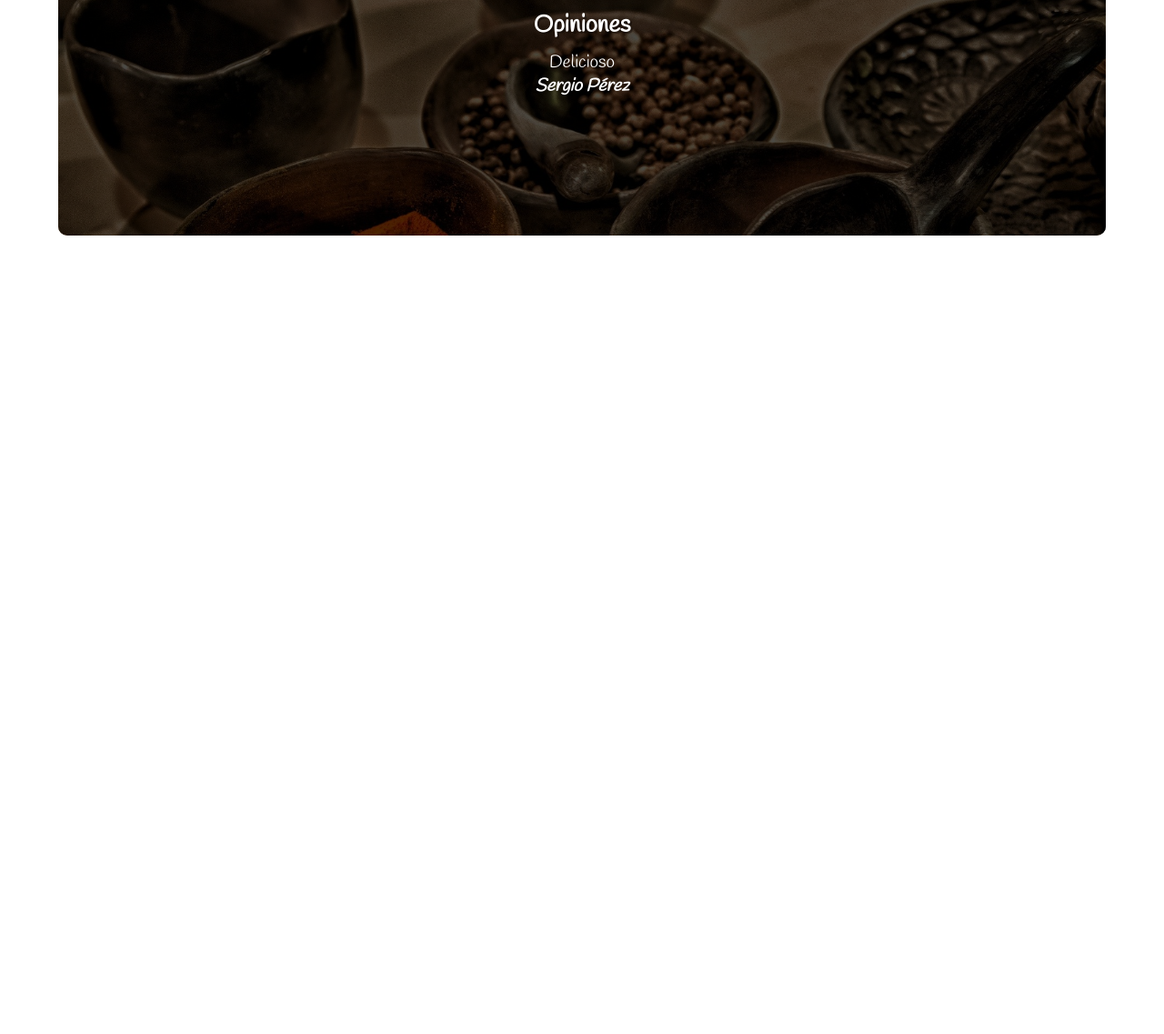
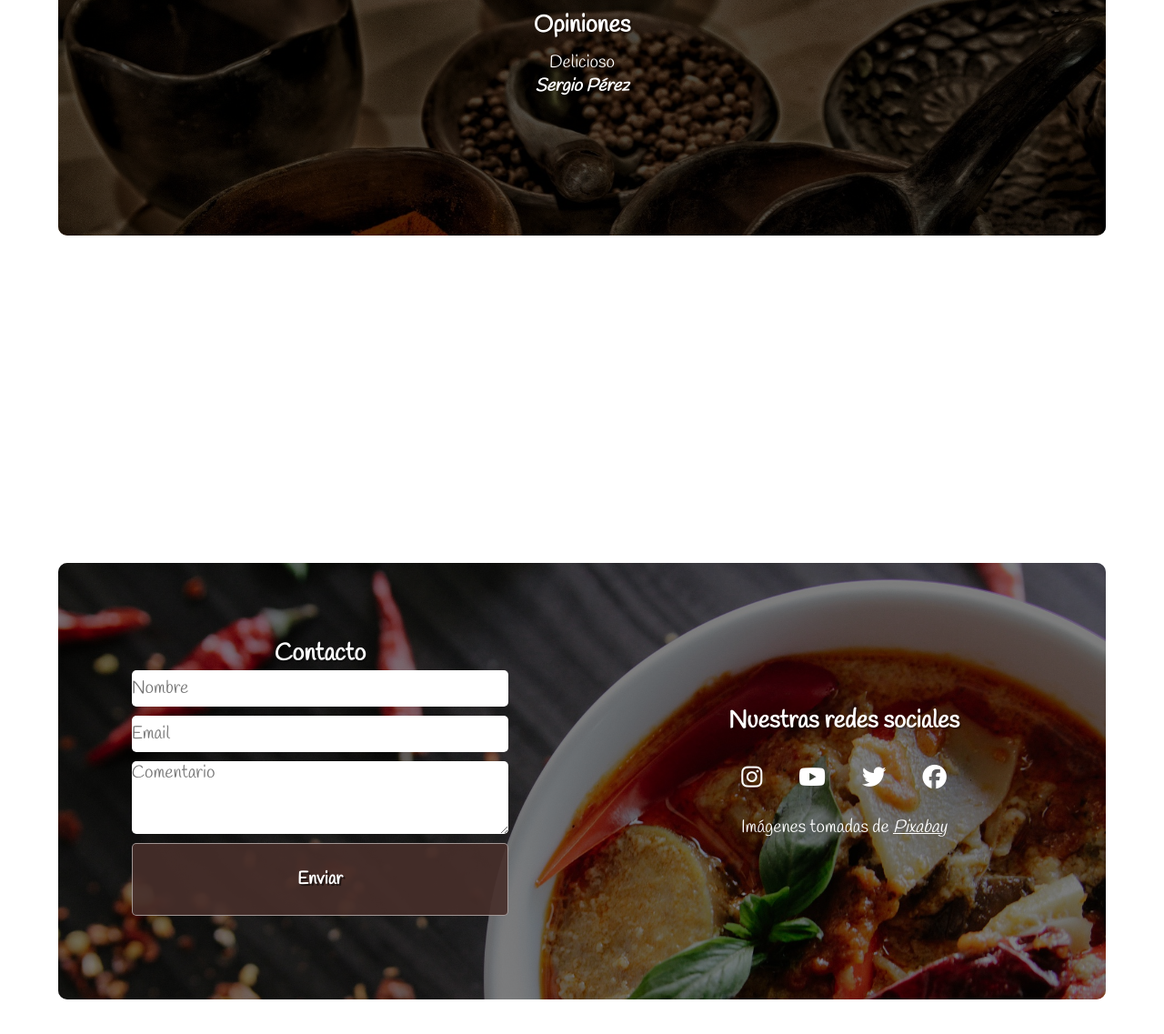
Before and after one commit to jbs-code/demo-cocina, a plain HTML site: page index.html in a window 1280 px wide. Shown: the part 3541-4678 px from the top of the page at 91% size. Before the commit the page ends 4000 px from the top, so only its background shows below. Drawn offline with nearby package versions, Linux system fonts and the light colour scheme.

Commit message:
Agregando footer

```diff
--- a/css/style.css
+++ b/css/style.css
@@ -84,6 +84,7 @@ h1 {
 
 .nav-menu {
     width: 50%;
+    height: 80%;
     display: flex;
     justify-content: space-around;
     z-index: 100;
@@ -318,7 +319,7 @@ h1 {
 }
 
 .menu-container{
-    width: 85%;
+    width: 90%;
     display: flex;
     align-items: center;
     justify-content: center;
@@ -372,9 +373,115 @@ h1 {
     margin-left: 20px;
 }
 
+/*******************/
+/*Sección contacto*/
+/*******************/
 
+.contacto{
+    width: 100%;
+    height: 100vh;
+    display: flex;
+    justify-content: center;
+    align-items: center;
+}
 
+.contacto-container{
+    width: 90%;
+    height: 60%;
+    display: flex;
+    justify-content: space-around;
+    align-items: center;
+    flex-wrap: wrap;
+    background-image: url("../img/principal3.jpg");
+    background-size: cover;
+    border-radius: 10px;
+    position: relative;
+    overflow: hidden;
+}
 
+.contacto-shadow{
+    width: 100%;
+    height: 100%;
+    background-color: rgba(0, 0, 0, 0.5);
+    position: absolute;
+    top: 0;
+    left: 0;
+}
+
+.contacto-form{
+    width: 40%;
+    z-index: 10;
+    color: #fff;
+    display: flex;
+    flex-wrap: wrap;
+    justify-content: center;
+}
+
+.contacto-form input{
+    width: 90%;
+    border-radius: 5px;
+    margin-bottom:10px;
+    border:none;
+    outline:none;
+    height: 40px;
+}
+
+.contacto-form__comentario{
+    width: 90%;
+    height: 80px;
+    border-radius: 5px;
+    border:none;
+    margin-bottom: 10px;
+}
+
+.contacto-form__botton{
+    width: 90%;
+    height: 80px;
+    background-color: rgba(71, 47, 43, 0.9);
+    border: 1px solid rgba(255, 255, 255, 0.5);
+    border-radius: 5px;
+    margin-bottom: 10px;
+    cursor: pointer;
+    color: #fff;
+    text-shadow: 2px 2px rgba(0, 0, 0, 0.5);
+}
+
+.contacto-form__botton:hover{
+    background-color: rgba(255, 255, 255, 0.5);
+}
+
+.contacto-redes{
+    width: 40%;
+    z-index: 10;
+    color: #fff;
+    display: flex;
+    justify-content: center;
+    align-items: center;
+    flex-wrap: wrap;
+}
+
+.contacto-redes h1{
+    width: 100%;
+    text-align: center;
+    margin-bottom: 30px;
+}
+
+.contacto-redes i{
+    margin:0px 20px;
+    cursor: pointer;
+}
+
+.contacto-redes span{
+    width: 100%;
+    text-align: center;
+    margin-top: 30px;
+    margin-bottom: 20px;
+}
+
+.contacto-redes span a{
+    color: #fff;
+    font-style: italic;
+}
 /*******************/
 /*Responsive Design*/
 /*******************/
@@ -437,6 +544,14 @@ h1 {
         width: 250px;
         height: 125px;
     }
+
+    .contacto-form, .contacto-redes{
+        width: 100%;
+    }
+
+    .contacto-container{
+        height: auto;
+    }
 }
 
 @media screen and (max-width:850px) and (orientation:portrait) {
@@ -478,7 +593,7 @@ h1 {
     }
     .nav-menu {
         height: 75vh;
-        top: 20vh;
+        top: 10vh;
     }
     .chefs-container{
         height: 90%;
--- a/index.html
+++ b/index.html
@@ -27,7 +27,7 @@
                 <li><a href="#chefs">Chefs</a></li>
                 <li><a href="#menu">Menú</a></li>
                 <li><a href="#clientes">Clientes</a></li>
-                <li><a href="#">Contácto</a></li>
+                <li><a href="#contacto">Contácto</a></li>
             </ul>
             <div class="nav-shadow"></div>
         </nav>
@@ -171,6 +171,27 @@
                 <div class="clientes-shadow"></div>
             </div>
         </section>
+
+        <footer id="contacto" class="contacto">
+            <div class="contacto-container">
+                <form class="contacto-form" action="">
+                    <h1>Contacto</h1>
+                    <input type="text" placeholder="Nombre">
+                    <input type="email" placeholder="Email">
+                    <textarea class="contacto-form__comentario" type="textarea" placeholder="Comentario"></textarea>
+                    <button class="contacto-form__botton"><h2>Enviar</h2></button>
+                </form>
+                <div class="contacto-redes">
+                    <h1>Nuestras redes sociales</h1>
+                    <i class="icons fab fa-instagram"></i>
+                    <i class="icons fab fa-youtube"></i>
+                    <i class="icons fab fa-twitter"></i>
+                    <i class="icons fab fa-facebook"></i>
+                    <span>Imágenes tomadas de <a href="https://pixabay.com/es/">Pixabay</a></span>
+                </div>
+                <div class="contacto-shadow"></div>
+            </div>
+        </footer>
     </div>
     <script src="https://cdnjs.cloudflare.com/ajax/libs/gsap/3.6.0/gsap.min.js"
         integrity="sha512-1dalHDkG9EtcOmCnoCjiwQ/HEB5SDNqw8d4G2MKoNwjiwMNeBAkudsBCmSlMnXdsH8Bm0mOd3tl/6nL5y0bMaQ=="
```
